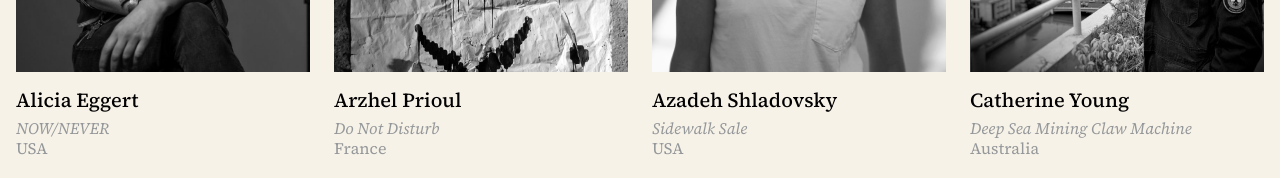
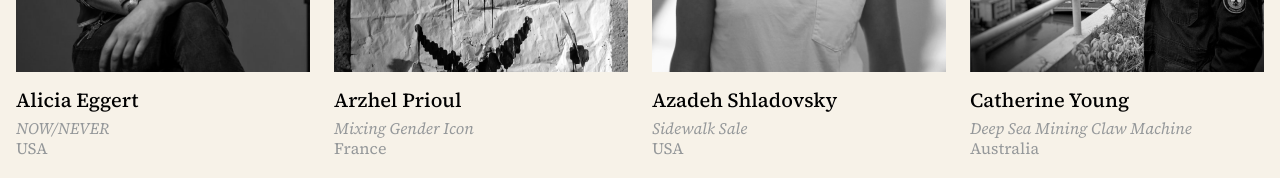
Before and after one commit to ssypark/uncommissioned-map, a React (Vite) app: page / in a window 1280 px wide. Shown: the part 1300-1478 px from the top of the page. Built offline with nearby package versions, Linux system fonts and the light colour scheme.

Commit message:
updated artist array

```diff
--- a/src/data/artistsData.js
+++ b/src/data/artistsData.js
@@ -12,10 +12,10 @@ export const artists = [
   {
     id: 2,
     artistName: "Arzhel Prioul",
-    artworkTitle: "Do Not Disturb",
+    artworkTitle: "Mixing Gender Icon",
     location: "France",
-    coordinates: { lat: 48.1173, lng: -1.6778 },
-    medium: ["Mixed Media"],
+    coordinates: { lat: 48.1173, lng: -1.6778 }, // Cesson-Sévigné, Brittany
+    medium: ["Installation", "Mixed Media"],
     curator: "",
     thumbnailURL: "/artist-photos/arzhel_prioul.jpg"
   },
```
